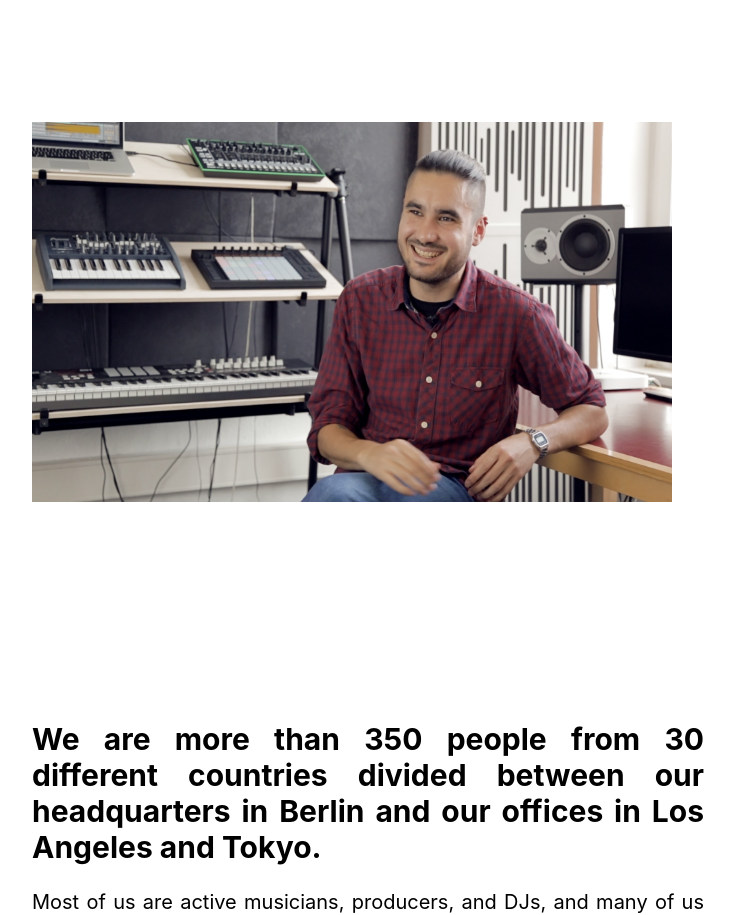
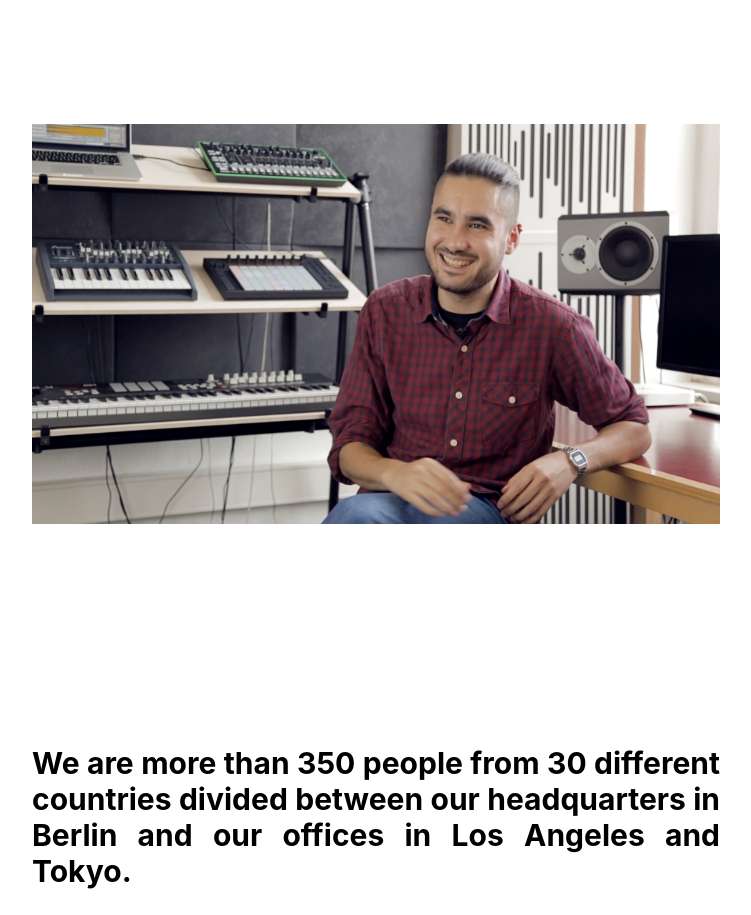
Before and after one commit to afiatamanna06/ableton, a React (Create React App) app: page / in a window 1280 px wide. Shown: the part 2220-3135 px from the top of the page, without its empty margins (340-1091 px from the left). Built offline with nearby package versions, Linux system fonts and the light colour scheme.

Commit message:
Resize range-pic

```diff
--- a/src/components/Header.css
+++ b/src/components/Header.css
@@ -72,10 +72,10 @@
 }
 
 .range-pic{
-    height: 380px;
-    width: 640px;
-    margin-top: 110px;
-    margin-bottom: 110px;
+    height: 25rem;
+    width: 43rem;
+    margin-top: 7rem;
+    margin-bottom: 7rem;
 }
 
 .believe-1{
```
